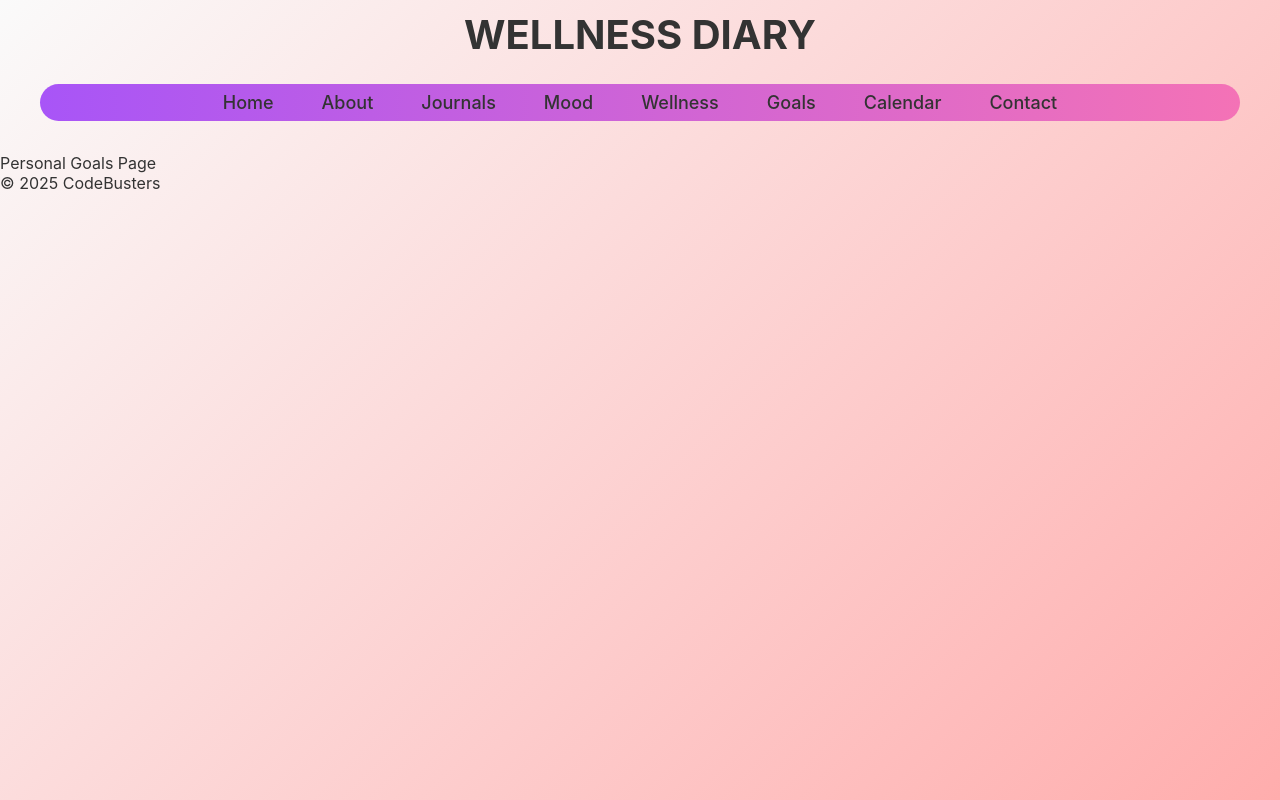
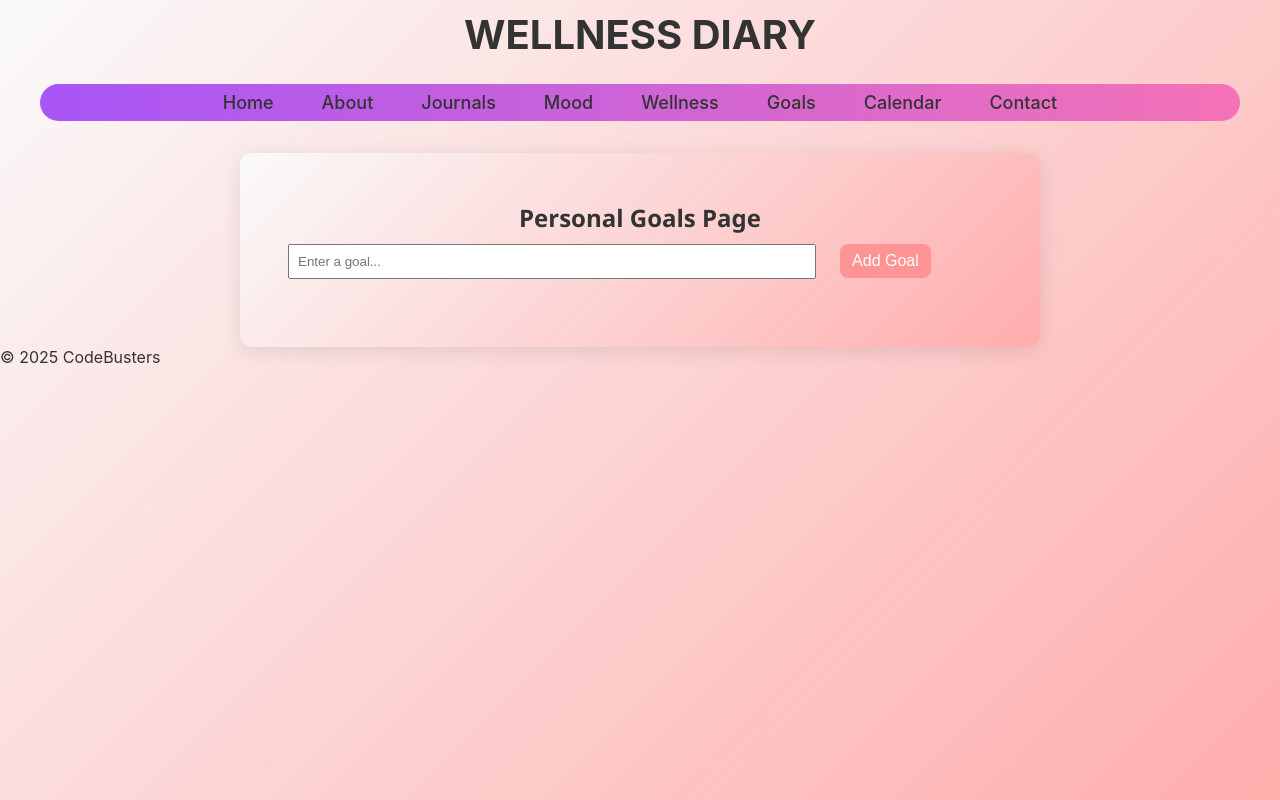
Before and after one commit to daniellelechster/wellness-diary-capstone-project, a React (Create React App) app in the folder frontend/: page /goals in a window 1280 px wide. Built offline with nearby package versions, Linux system fonts and the light colour scheme.

Commit message:
Add goals implemented

```diff
--- /dev/null
+++ b/frontend/src/components/Goals.css
@@ -0,0 +1,32 @@
+.personalGoals {
+    padding: 28px;
+}
+
+.addGoalSection {
+    margin-bottom: 20px;
+}
+
+input {
+    padding: 8px;
+    margin-right: 10px;
+    width: 75%;
+    margin-top: 10px;
+}
+
+button {
+    padding: 8px 12px;
+}
+
+.goalsList li {
+    margin-bottom: 8px;
+}
+
+.personal-goals-container {
+  max-width: 800px;
+  margin: 0 auto;
+  padding: 20px;
+  background: linear-gradient(135deg, #fafafa, #ffadad);
+  border-radius: 12px;
+  box-shadow: 0 4px 20px rgba(0, 0, 0, 0.1);
+  font-family: "Segoe UI", sans-serif;
+}
--- a/frontend/src/components/Goals.js
+++ b/frontend/src/components/Goals.js
@@ -1,4 +1,38 @@
-import React from "react";
+import React, { useState } from "react";
+import "./Goals.css";
+
 export default function Goals() {
-  return <div className="personalGoals">Personal Goals Page</div>;
+  const [goal, setGoal] = useState("");
+  const [goalsList, setGoalsList] = useState([]);
+
+  const handleAddGoal = () => {
+    if (goal.trim() !== "") {
+      setGoalsList([...goalsList, goal]);
+      setGoal(""); // Clear input after adding
+    }
+  };
+
+  return (
+    <div className="personal-goals-container">
+      <div className="personalGoals">
+        <h2>Personal Goals Page</h2>
+
+        <div className="addGoalSection">
+          <input
+            type="text"
+            placeholder="Enter a goal..."
+            value={goal}
+            onChange={(e) => setGoal(e.target.value)}
+          />
+          <button onClick={handleAddGoal}>Add Goal</button>
+        </div>
+
+        <ul className="goalsList">
+          {goalsList.map((g, index) => (
+            <li key={index}>{g}</li>
+          ))}
+        </ul>
+      </div>
+    </div>
+  );
 }
```
